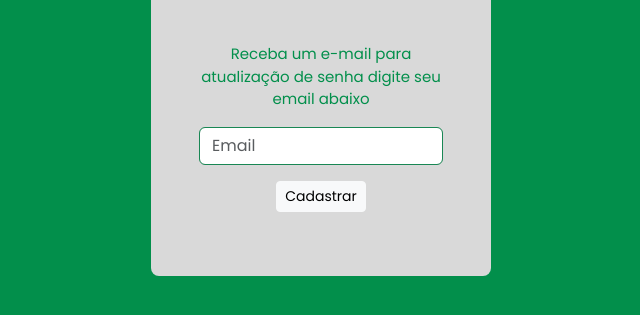
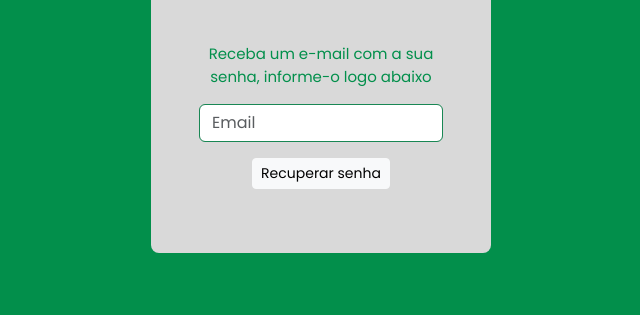
Before and after one commit to ICEI-PUC-Minas-PMV-SI/pmv-si-2023-1-e1-proj-web-t3-alimentacao_saudavel, a website: page src/pages/recuperacao_senha.html in a window 1280 px wide. Shown: the part 247-562 px from the top of the page, without its empty margins (319-959 px from the left). Drawn offline with nearby package versions, Linux system fonts and the light colour scheme.

Commit message:
Envio de email para recuperação de senha

```diff
--- a/src/js/crud_usuario.js
+++ b/src/js/crud_usuario.js
@@ -128,6 +128,38 @@ async function updateUserPassword(){
 }
 //=================================================================================================
 
+// Funcoes auxiliares
+async function enviarEmailRecuperacaoSenha(){
+    var usuario = await getUserByEmail();
+
+    if(usuario != null){
+        Email.send({
+            SecureToken : "dfbef122-8525-49bf-b1eb-1417137ad7cc",
+            To : `${usuario[0].email}`,
+            From : "nutrischedule@gmail.com",
+            Subject : "Recuperação de senha - Nutrischedule",
+            Body : `<html>
+                        <h3>Segue logo abaixo a senha da sua conta</h3>
+                        <br><strong>${usuario[0].senha}</strong><br></br>
+                        <em>Caso você não tenha feito essa solicitação, altere a sua senha por segurança!</em>
+                    </html>`
+        }).then(
+            message => {
+                console.log(message)
+                if(message == "OK"){
+                    alert("Sua senha foi enviada para o email cadastrado!")
+                    window.location.href = "../index.html"
+                }
+                else
+                    alert("Ocorreu um erro, por favor tente novamente mais tarde!")
+            }
+        );
+    }
+    else{
+        alert("O email digitado não se encontra registrado no nosso sistema!")
+    }
+}
+
 async function getUserSession(){
     var usuarioCorrente = sessionStorage.getItem('usuarioCorrente');
     var usuarioCorrenteJSON = JSON.parse(usuarioCorrente);
@@ -135,6 +167,14 @@ async function getUserSession(){
 
      return await getUser(params);
 }
+
+async function getUserByEmail(){
+    var email = document.getElementById("inputEmailRecover").value;
+    var params = `email=${email}`;
+
+    return await getUser(params);
+}
+
 function defineIdGender(){
     if(document.querySelector('input[name="genderRadio"]:checked').value == "homem")
         return 1
--- a/src/js/gestao_usuario.js
+++ b/src/js/gestao_usuario.js
@@ -54,7 +54,6 @@ function fecharAlteracaoSenha(){
     exibirDadosPessoais()
 }
 
-
 //funções auxiliares
 function bloquearAlteracaoInput(){
     for (const iterator of document.querySelectorAll(".form-control")) {
--- a/src/pages/recuperacao_senha.html
+++ b/src/pages/recuperacao_senha.html
@@ -29,20 +29,20 @@
           </div>
           <div class="row">
             <div class="col">
-              <p class="form-text-detail">Receba um e-mail para atualização de senha digite seu email abaixo</p>
+              <p class="form-text-detail">Receba um e-mail com a sua senha, informe-o logo abaixo</p>
             </div>
           </div>
-          <form action="">
-            <div class="mb-3">
-              <input type="email" class="form-control border-success" id="inputEmail" placeholder="Email">
-            </div>
-            <div class="mb-3">
-              <button type="submit" class="btn btn-light btn-sm">Cadastrar</button>
-            </div>
-          </form>
+          <div class="mb-3">
+            <input type="email" class="form-control border-success" id="inputEmailRecover" placeholder="Email">
+          </div>
+          <div class="mb-3">
+            <button type="submit" class="btn btn-light btn-sm" onclick="enviarEmailRecuperacaoSenha()">Recuperar senha</button>
+          </div>
         </div>
       </section>
     </main>
   </body>
   <script src="https://cdn.jsdelivr.net/npm/bootstrap@5.3.0-alpha3/dist/js/bootstrap.bundle.min.js" integrity="sha384-ENjdO4Dr2bkBIFxQpeoTz1HIcje39Wm4jDKdf19U8gI4ddQ3GYNS7NTKfAdVQSZe" crossorigin="anonymous"></script>
+  <script src="https://smtpjs.com/v3/smtp.js"></script>
+  <script src="../js/crud_usuario.js"></script>
 </html>
```
